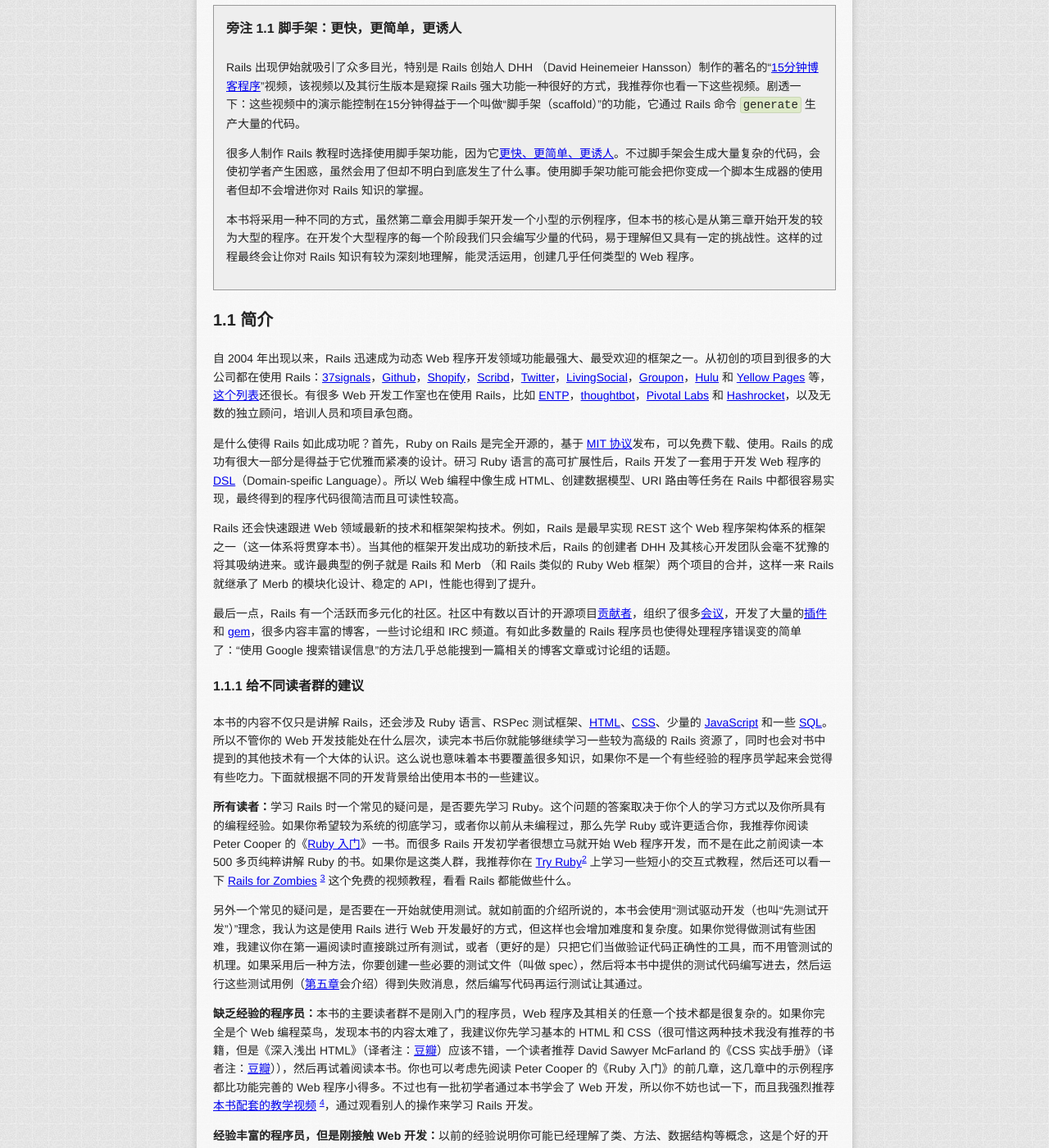
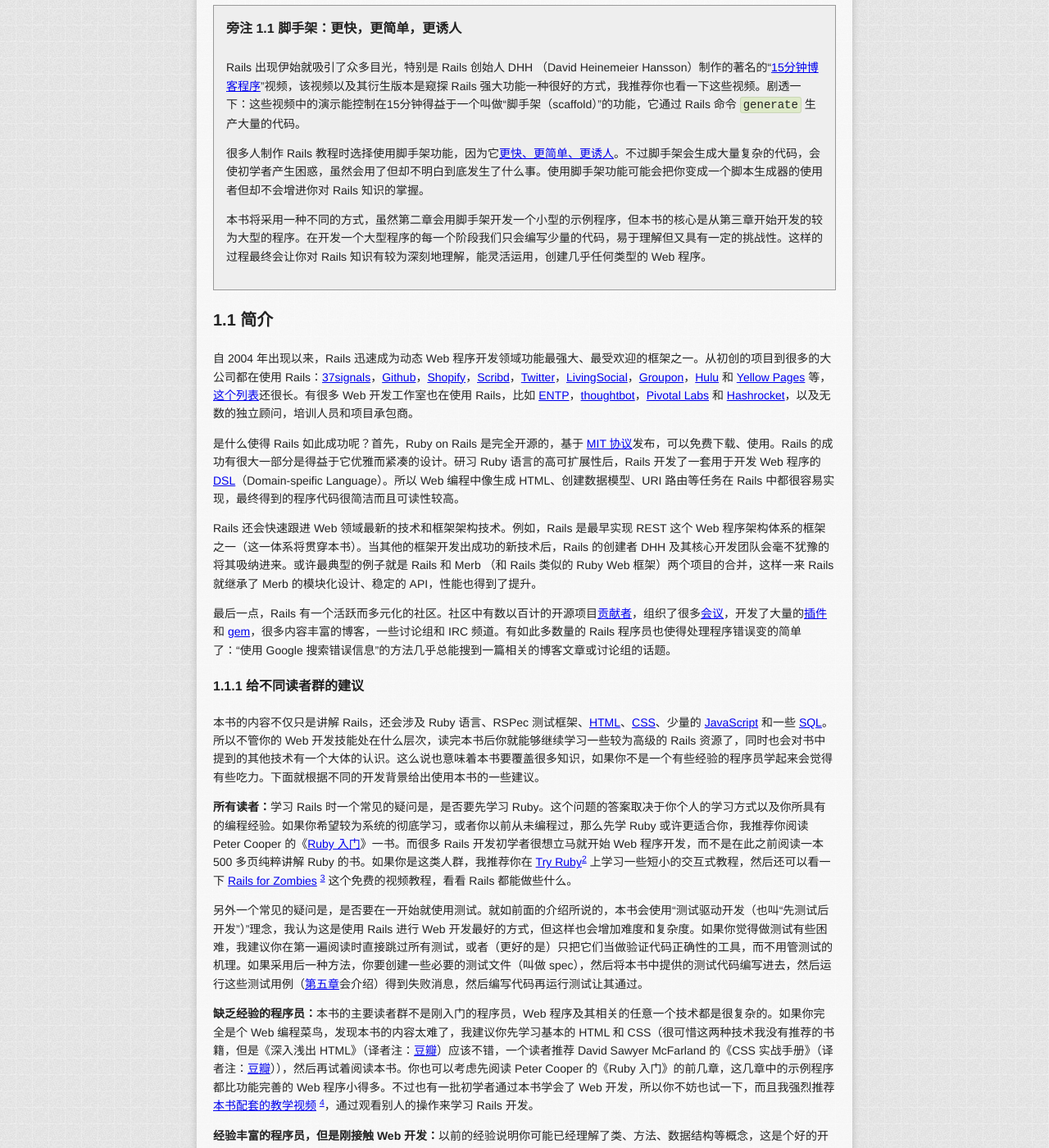
Before and after one commit to AndorChen/rails-tutorial-2nd-cn, a Jekyll site: the page built from chapter1.md, in a window 1280 px wide and 1400 px high, scrolled down 790 px. Shown: the whole window at 82% size. Built offline with Jekyll 4.4.1, drawn with Linux system fonts in a browser that asks for light colours; nearby versions of some CDN libraries; library files that are not in the unit come from our copies; Markdown is read by kramdown in place of the engine named in the settings; some of the changed text lies outside the part shown.

Commit message:
fixed some errors in chapter1: )

```diff
--- a/chapter1.md
+++ b/chapter1.md
@@ -19,7 +19,7 @@
 	<h4 class="title">旁注 1.1 脚手架：更快，更简单，更诱人</h4>
 	<p>Rails 出现伊始就吸引了众多目光，特别是 Rails 创始人 DHH （David Heinemeier Hansson）制作的著名的“<a href="http://media.rubyonrails.org/video/rails_take2_with_sound.mov">15分钟博客程序</a>”视频，该视频以及其衍生版本是窥探 Rails 强大功能一种很好的方式，我推荐你也看一下这些视频。剧透一下：这些视频中的演示能控制在15分钟得益于一个叫做“脚手架（scaffold）”的功能，它通过 Rails 命令 <code>generate</code> 生产大量的代码。</p>
 	<p>很多人制作 Rails 教程时选择使用脚手架功能，因为它<a href="http://en.wikipedia.org/wiki/Dark_side_(Star_Wars)">更快、更简单、更诱人</a>。不过脚手架会生成大量复杂的代码，会使初学者产生困惑，虽然会用了但却不明白到底发生了什么事。使用脚手架功能可能会把你变成一个脚本生成器的使用者但却不会增进你对 Rails 知识的掌握。</p>
-	<p>本书将采用一种不同的方式，虽然第二章会用脚手架开发一个小型的示例程序，但本书的核心是从第三章开始开发的较为大型的程序。在开发个大型程序的每一个阶段我们只会编写少量的代码，易于理解但又具有一定的挑战性。这样的过程最终会让你对 Rails 知识有较为深刻地理解，能灵活运用，创建几乎任何类型的 Web 程序。</p>
+	<p>本书将采用一种不同的方式，虽然第二章会用脚手架开发一个小型的示例程序，但本书的核心是从第三章开始开发的较为大型的程序。在开发一个大型程序的每一个阶段我们只会编写少量的代码，易于理解但又具有一定的挑战性。这样的过程最终会让你对 Rails 知识有较为深刻地理解，能灵活运用，创建几乎任何类型的 Web 程序。</p>
 </div>
 
 <h2 id="sec-1-1">1.1 简介</h2>
@@ -38,7 +38,7 @@
 
 **所有读者：**学习 Rails 时一个常见的疑问是，是否要先学习 Ruby。这个问题的答案取决于你个人的学习方式以及你所具有的编程经验。如果你希望较为系统的彻底学习，或者你以前从未编程过，那么先学 Ruby 或许更适合你，我推荐你阅读 Peter Cooper 的《[Ruby 入门](http://www.amazon.com/gp/product/1430223634)》一书。而很多 Rails 开发初学者很想立马就开始 Web 程序开发，而不是在此之前阅读一本 500 多页纯粹讲解 Ruby 的书。如果你是这类人群，我推荐你在 [Try Ruby](http://tryruby.org/)<sup>[2](#fn-2)</sup> 上学习一些短小的交互式教程，然后还可以看一下 [Rails for Zombies](http://railsforzombies.org/) <sup>[3](#fn-3)</sup> 这个免费的视频教程，看看 Rails 都能做些什么。
 
-另外一个常见的疑问是，是否要在一开始就使用测试。就如前面的介绍所说的，本书会使用“测试驱动开发（也叫“先测试开发”）”理念，我认为这是使用 Rails 进行 Web 开发最好的方式，但这样也会增加难度和复杂度。如果你觉得做测试有些困难，我建议你在第一遍阅读时直接跳过所有测试，或者（更好的是）只把它们当做验证代码正确性的工具，而不用管测试的机理。如果采用后一种方法，你要创建一些必要的测试文件（叫做 spec），然后将本书中提供的测试代码编写进去，然后运行这些测试用例（[第五章](chapter5.html)会介绍）得到失败消息，然后编写代码再运行测试让其通过。
+另外一个常见的疑问是，是否要在一开始就使用测试。就如前面的介绍所说的，本书会使用“测试驱动开发（也叫“先测试后开发”）”理念，我认为这是使用 Rails 进行 Web 开发最好的方式，但这样也会增加难度和复杂度。如果你觉得做测试有些困难，我建议你在第一遍阅读时直接跳过所有测试，或者（更好的是）只把它们当做验证代码正确性的工具，而不用管测试的机理。如果采用后一种方法，你要创建一些必要的测试文件（叫做 spec），然后将本书中提供的测试代码编写进去，然后运行这些测试用例（[第五章](chapter5.html)会介绍）得到失败消息，然后编写代码再运行测试让其通过。
 
 **缺乏经验的程序员：**本书的主要读者群不是刚入门的程序员，Web 程序及其相关的任意一个技术都是很复杂的。如果你完全是个 Web 编程菜鸟，发现本书的内容太难了，我建议你先学习基本的 HTML 和 CSS（很可惜这两种技术我没有推荐的书籍，但是《深入浅出 HTML》（译者注：[豆瓣](http://book.douban.com/subject/3040870/)）应该不错，一个读者推荐 David Sawyer McFarland 的《CSS 实战手册》（译者注：[豆瓣](http://book.douban.com/subject/4861462/)）），然后再试着阅读本书。你也可以考虑先阅读 Peter Cooper 的《Ruby 入门》的前几章，这几章中的示例程序都比功能完善的 Web 程序小得多。不过也有一批初学者通过本书学会了 Web 开发，所以你不妨也试一下，而且我强烈推荐[本书配套的教学视频](http://railstutorial.org/screencasts) <sup>[4](#fn-4)</sup>，通过观看别人的操作来学习 Rails 开发。
 
```
Also changed, not shown: other parts of chapter1.md (+3 -3 lines).
